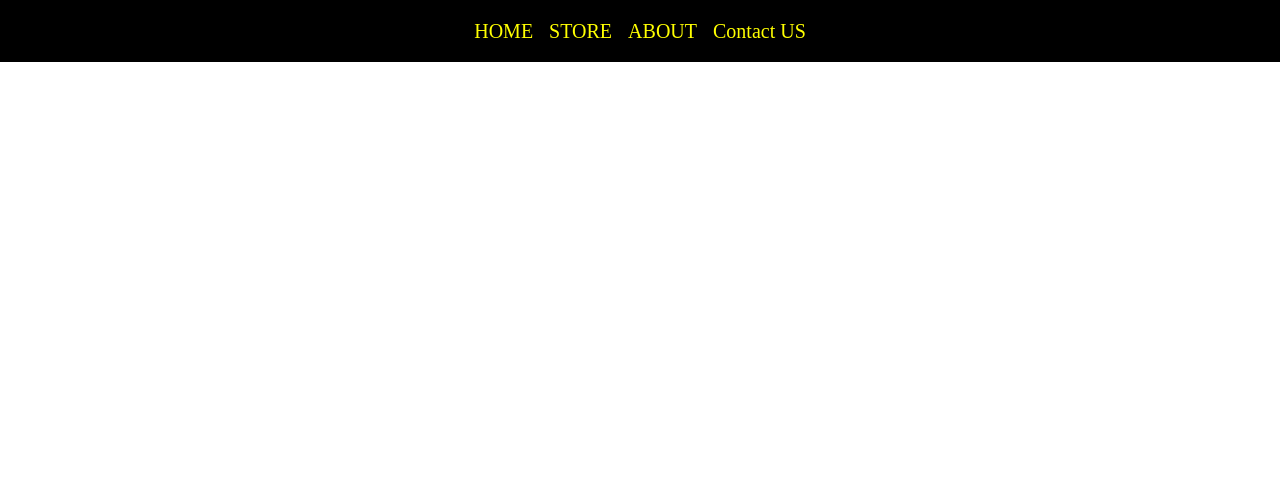
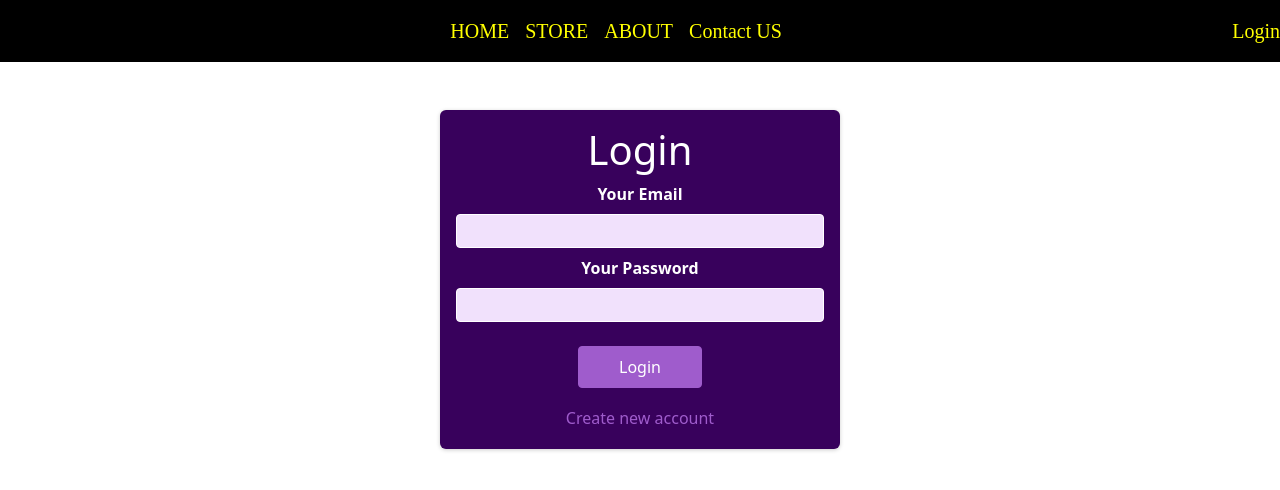
Before and after one commit to Wahidur612000/ecommerce-website, a React (Create React App) app: page /login in a window 1280 px wide. Shown: the top 490 px of the page. Built offline with nearby package versions, Linux system fonts and the light colour scheme.

Commit message:
signup and login

```diff
--- a/public/index.html
+++ b/public/index.html
@@ -2,7 +2,8 @@
 <html lang="en">
   <head>
     <meta charset="utf-8" />
-    <link rel="icon" href="%PUBLIC_URL%/favicon.ico" />
+    <link rel="shortcut icon" href="%PUBLIC_URL%/android-chrome-512x512.png" sizes="128x128" />
+    <!-- <link rel="icon" href="%PUBLIC_URL%/favicon.ico" /> -->
     <meta name="viewport" content="width=device-width, initial-scale=1" />
     <meta name="theme-color" content="#000000" />
     <meta
@@ -24,7 +25,7 @@
       work correctly both with client-side routing and a non-root public URL.
       Learn how to configure a non-root public URL by running `npm run build`.
     -->
-    <title>React App</title>
+    <title>Sale Spot</title>
   </head>
   <body>
     <noscript>You need to enable JavaScript to run this app.</noscript>
--- a/src/App.js
+++ b/src/App.js
@@ -7,6 +7,7 @@ import Home from './component/Home';
 import Cart from './component/Cart';
 import About from './component/About';
 import ContactUs from './component/ContactUS';
+import Login from './component/login/Login';
 
 function App() {
   return (
@@ -18,6 +19,7 @@ function App() {
         <Route path="/Cart" element={<Cart />} />
         <Route path="/About" element={<About />} />
         <Route path="/Contact-Us" element={<ContactUs />} />
+        <Route path="/login" element={<Login />} />
       </Routes>
     </>
   );
--- a/src/component/ContactUS.js
+++ b/src/component/ContactUS.js
@@ -24,7 +24,7 @@ const ContactUs = () => {
       phoneno: formData.phone,
     };
     const response = await fetch(
-      "https://crudcrud.com/api/ed42285eaf6f46fcb7b84a7ecc44d79e/contact",
+      "https://crudcrud.com/api/ac5b6af540384e23b12ff8f23e2e17c7/contact",
       {
         method: "POST",
         body: JSON.stringify(data),
@@ -51,24 +51,29 @@ const ContactUs = () => {
           Sale Spot
         </h1>
       </div>
+      <div className="text-center">
+      <h1 className="mt-5 mb-3"  style={{ fontFamily: 'Algerian', fontWeight: 'bold', fontSize: '40px', color: 'black' }}>
+          Inquiry Form
+        </h1>
+      </div>
     <div className="d-flex justify-content-center align-items-center h-100">
       <Card style={{ width: '400px' }}>
         <Card.Body>
-          <h1 className="text-center">Contact Us</h1>
+          <h1 className="text-center" style={{ fontFamily: 'Algerian', fontWeight: 'bold', fontSize: '30px', color: 'black' }} >Contact Us</h1>
           <Form onSubmit={onsubmitHandler}>
             <Form.Group controlId="formName">
               <Form.Label>Name:</Form.Label>
-              <Form.Control type="text" name="name" value={formData.name} onChange={handleChange} />
+              <Form.Control type="text" name="name" value={formData.name} onChange={handleChange} placeholder="Enter name" />
             </Form.Group>
 
             <Form.Group controlId="formEmail">
               <Form.Label>Email:</Form.Label>
-              <Form.Control type="email" name="email" value={formData.email} onChange={handleChange} />
+              <Form.Control type="email" name="email" value={formData.email} onChange={handleChange} placeholder="Enter email" />
             </Form.Group>
 
             <Form.Group controlId="formPhone">
               <Form.Label>Phone Number:</Form.Label>
-              <Form.Control type="tel" name="phone" value={formData.phone} onChange={handleChange} />
+              <Form.Control type="tel" name="phone" value={formData.phone} onChange={handleChange} placeholder="Enter phone number" />
             </Form.Group>
 
             <Button variant="primary" type="submit" block>Submit</Button>
--- a/src/component/Context/Cart-Context.js
+++ b/src/component/Context/Cart-Context.js
@@ -4,7 +4,11 @@ const CartContext=React.createContext({
     items:[],
     addItem:(item)=>{},
     removeItem:(id)=>{},
-
+    token:'',
+    isLoggedIn:false,
+    login:(token)=>{},
+    logout:()=>{}
 });
 
+
 export default CartContext;
--- a/src/component/Context/CartProvider.js
+++ b/src/component/Context/CartProvider.js
@@ -6,6 +6,7 @@ const CartProvider=(props=>{
     const[items,setItems]=useState([]);
 
     const addItemHandler=(item)=>{
+
         setItems([...items,item]);
         console.log("inprovider", items);
     }
@@ -14,10 +15,27 @@ const CartProvider=(props=>{
         setItems(items.filter((item)=>item.title!==id))
     }
 
+    const[token,setToken]=useState(null);
+
+    const userIsLoggedIn=!!token;
+
+    const loginHandler=(token)=>{
+        setToken(token);
+    }
+    const logoutHandler=()=>{
+        setToken(null);
+    }
+
+
+
     const cartContext={
         items:items,
         addItem:addItemHandler,
         removeItem:removeItemHandler,
+        token:token,
+        isLoggedIn:userIsLoggedIn,
+        login:loginHandler,
+        logout:logoutHandler,
     }
 
     return (
--- a/src/component/Header.js
+++ b/src/component/Header.js
@@ -1,7 +1,14 @@
-import React from 'react';
+import React , { useState }from 'react';
 import {  Navbar, Nav } from 'react-bootstrap';
 
 const Header = () => {
+  const [isLoggedIn, setIsLoggedIn] = useState(false); // State to track authentication status
+
+
+  const handleLogout = () => {
+
+    setIsLoggedIn(false);
+  };
   return (
     <div>
     <Navbar bg="black" variant="black" expand="lg">
@@ -22,11 +29,17 @@ const Header = () => {
           </Nav.Link>
         </Nav>
       </Navbar.Collapse>
-      {/* <Navbar>
-        <Nav.Link href="" style={{ fontFamily: 'Algerian', fontSize: '20px', color: 'yellow' }}>
-            <Cart />
-        </Nav.Link>
-      </Navbar> */}
+      <Navbar>
+      {isLoggedIn ? (
+            <Nav.Link onClick={handleLogout} style={{ fontFamily: 'Algerian', fontSize: '20px', color: 'yellow' }}>
+              Logout
+            </Nav.Link>
+          ) : (
+            <Nav.Link href="/Login" style={{ fontFamily: 'Algerian', fontSize: '20px', color: 'yellow' }}>
+              Login
+            </Nav.Link>
+          )}
+      </Navbar>
     </Navbar>
     {/* <div style={{ borderBottom: '2px solid white' }} /> */}
     </div>
--- a/src/component/Store.js
+++ b/src/component/Store.js
@@ -50,8 +50,8 @@ const Store = () => {
   return (
     <div>
       <SubHeader />
-      <Container className="bg-white p-3">
-        <h1 className="mt-5 mb-3 text-center" style={{ fontFamily: 'Algerian', fontSize: '40px' }}>Products</h1>
+      <Container className="bg-white p-3" style={{ marginTop: '20px', marginBottom: '20px' }}>
+        <h1 className="mt-3 mb-3 text-center" style={{ fontFamily: 'Algerian', fontSize: '40px' }}>Products</h1>
         <Row>
           {productsArr.map((product, index) => (
             <Col key={index} xs={12} md={6} lg={3} className="mb-2">
--- /dev/null
+++ b/src/component/login/Login.js
@@ -0,0 +1,103 @@
+import { useState, useRef } from 'react';
+import { useNavigate } from 'react-router-dom';
+import classes from './Login.module.css';
+
+
+const Login = () => {
+
+   const emailInputRef=useRef();
+   const passwordInputRef=useRef();
+   const navigate = useNavigate();
+
+  const [isLogin, setIsLogin] = useState(true);
+  const [isLoading, setIsLoading] = useState(false);
+
+
+  const switchAuthModeHandler = () => {
+    setIsLogin((prevState) => !prevState);
+  };
+  const sumbitHandler=(event)=>{
+    event.preventDefault();
+
+    const enteredEmail=emailInputRef.current.value;
+    const enteredPassword=passwordInputRef.current.value;
+
+    setIsLoading(true);
+    let url;
+    if(isLogin){
+       url='https://identitytoolkit.googleapis.com/v1/accounts:signInWithPassword?key=AIzaSyABaG4S_aphDMO1LCWGC_o8rfNrqtaDdgw';
+
+    }else{
+        url='https://identitytoolkit.googleapis.com/v1/accounts:signUp?key=AIzaSyABaG4S_aphDMO1LCWGC_o8rfNrqtaDdgw';
+    }
+    fetch(url,
+        {
+            method: 'POST',
+            body:JSON.stringify({
+                email:enteredEmail,
+                password:enteredPassword,
+                returnSecureToken: true
+            }),
+            headers:{
+                'Content-Type': 'application/json'
+            }
+        }
+      ).then(res =>{
+        setIsLoading(false);
+        if(res.ok){
+            return res.json();
+        } else{
+            res.json().then(data =>{
+                let errorMessage='Authenticate failed';
+                if(data && data.error && data.error.message){
+                    errorMessage=data.error.message;
+                }
+                throw new Error (errorMessage);
+            });
+        }
+      }).then(data =>{
+        console.log(data);
+        emailInputRef.current.value = '';
+    passwordInputRef.current.value = '';
+    navigate('/store');
+      })
+      .catch((err)=>{
+        alert(err.Message);
+      });
+
+  };
+
+  return (
+    <section className={classes.auth}>
+      <h1>{isLogin ? 'Login' : 'Sign Up'}</h1>
+      <form  onSubmit={sumbitHandler}>
+        <div className={classes.control}>
+          <label htmlFor='email'>Your Email</label>
+          <input type='email' id='email' required ref={emailInputRef} />
+        </div>
+        <div className={classes.control}>
+          <label htmlFor='password'>Your Password</label>
+          <input
+            type='password'
+            id='password'
+            required
+            ref={passwordInputRef}
+          />
+        </div>
+        <div className={classes.actions}>
+        {!isLoading && <button>{isLogin ? 'Login' : 'Create Account'}</button>}
+        {isLoading && <p>Loading...</p>}
+          <button
+            type='button'
+            className={classes.toggle}
+            onClick={switchAuthModeHandler}
+          >
+            {isLogin ? 'Create new account' : 'Login'}
+          </button>
+        </div>
+      </form>
+    </section>
+  );
+};
+
+export default Login;
--- /dev/null
+++ b/src/component/login/Login.module.css
@@ -0,0 +1,72 @@
+.auth {
+    margin: 3rem auto;
+    width: 95%;
+    max-width: 25rem;
+    border-radius: 6px;
+    background-color: #38015c;
+    box-shadow: 0 1px 4px rgba(0, 0, 0, 0.2);
+    padding: 1rem;
+    text-align: center;
+  }
+
+  .auth h1 {
+    text-align: center;
+    color: white;
+  }
+
+  .control {
+    margin-bottom: 0.5rem;
+  }
+
+  .control label {
+    display: block;
+    color: white;
+    font-weight: bold;
+    margin-bottom: 0.5rem;
+  }
+
+  .control input {
+    font: inherit;
+    background-color: #f1e1fc;
+    color: #38015c;
+    border-radius: 4px;
+    border: 1px solid white;
+    width: 100%;
+    text-align: left;
+    padding: 0.25rem;
+  }
+
+  .actions {
+    margin-top: 1.5rem;
+    display: flex;
+    flex-direction: column;
+    align-items: center;
+  }
+
+  .actions button {
+    cursor: pointer;
+    font: inherit;
+    color: white;
+    background-color: #9f5ccc;
+    border: 1px solid #9f5ccc;
+    border-radius: 4px;
+    padding: 0.5rem 2.5rem;
+  }
+
+  .actions button:hover {
+    background-color: #873abb;
+    border-color: #873abb;
+  }
+
+  .actions .toggle {
+    margin-top: 1rem;
+    background-color: transparent;
+    color: #9f5ccc;
+    border: none;
+    padding: 0.15rem 1.5rem;
+  }
+
+  .actions .toggle:hover {
+    background-color: transparent;
+    color: #ae82cc;
+  }
```
Also changed, not shown: src/component/Context/Auth-Context.js (added, +32 -0 lines), public/android-chrome-512x512.png (added), 1 other file (tests, documents, lock files or other folders).
